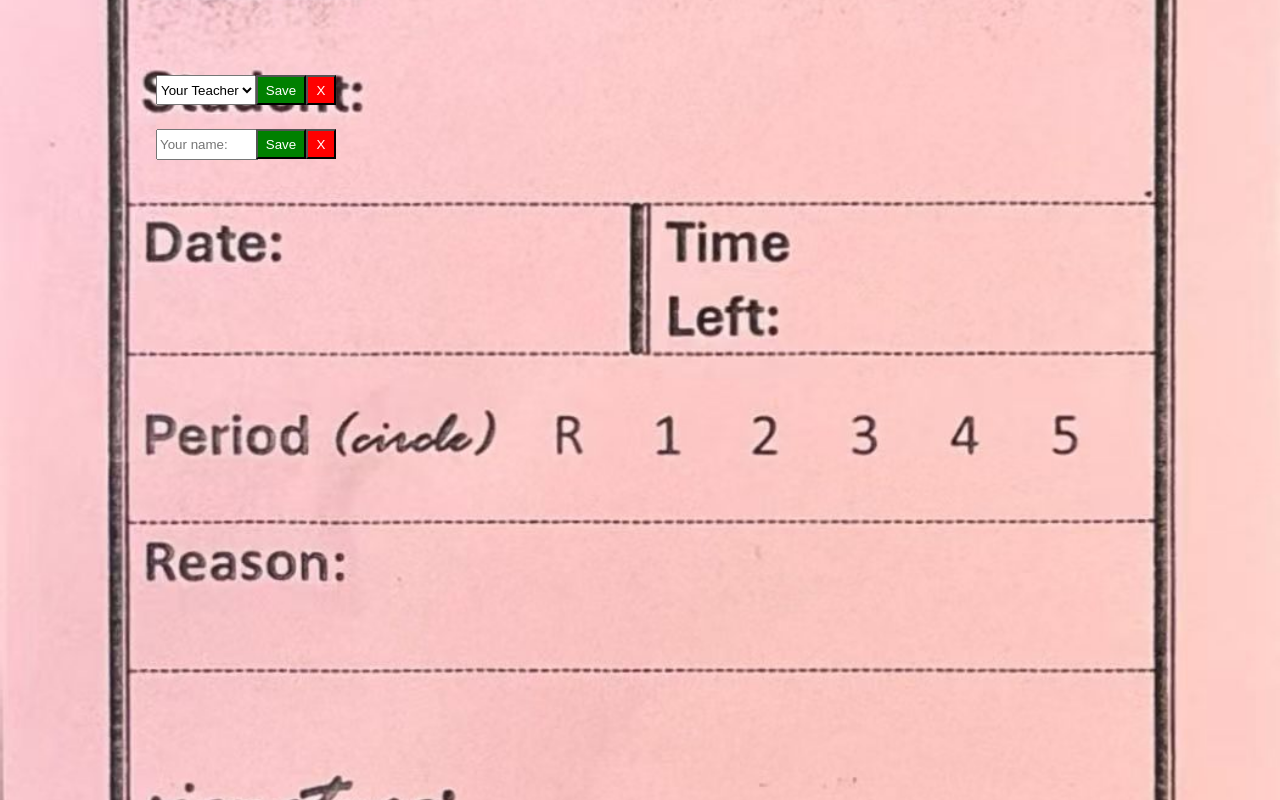
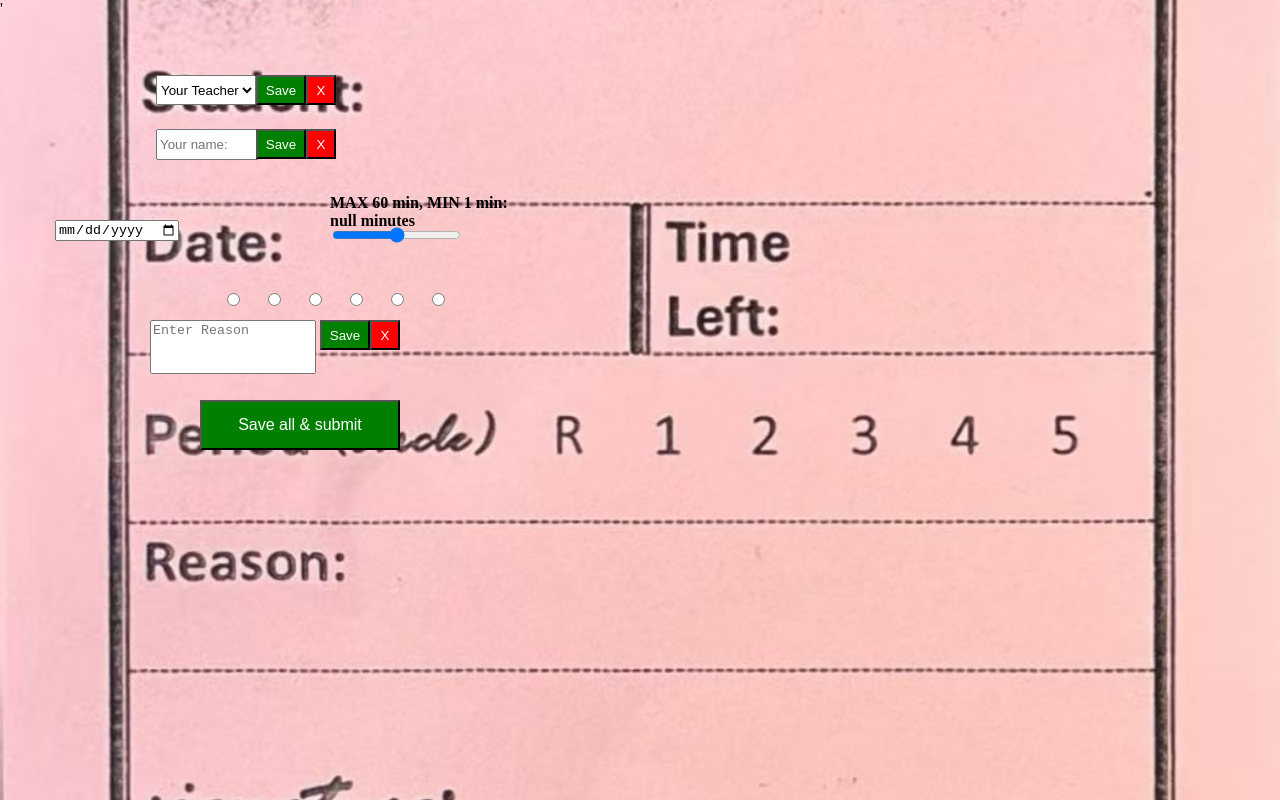
Before and after one commit to 22050-bit/3DTPMajorProject2026-studentEnd-Extension, a browser extension: page newHome.html in a window 1280 px wide. Drawn offline with Linux system fonts and the light colour scheme; no server answers.

Commit message:
pink slip student / application home page is basically done, all buttons and stuff

```diff
--- a/newHome.html
+++ b/newHome.html
@@ -6,7 +6,6 @@
     <!--line 1:teacher-->
     <select id="enterTeacher" class = "enterTeacher line1">
         <option value="" selected hidden>Your Teacher:</option>
-        <option value="">Placeholder</option>
     </select>
 
     <button id="saveTeacher" class = "saveTeacher yesBox line1">Save</button>
@@ -17,6 +16,28 @@
     <button id="saveStudent" class = "saveStudent yesBox line2">Save</button>
     <button id="cancelStudent" class = "cancelStudent noBox line2">X</button>
 
+    <!--line 3: date and time left-->'
+    <input type="date" id="enterDate" class="enterDate">
+    <p id="enterTimeValue"class="line3 enterTimeValue">MAX 60 min, MIN 1 min:<br>null minutes</p>
+    <input type="range" id="enterTime" max="60" min="1" class="line3 enterTime">
+
+    <!--line 4: radio options for which period-->
+    <input type="radio" id="RAPID" name="enterPeriod" value="RAPID" class="line4 RAPID">
+    <input type="radio" id="1" name="enterPeriod" value="1" class="line4 period1">
+    <input type="radio" id="2" name="enterPeriod" value="2" class="line4 period2">
+    <input type="radio" id="3" name="enterPeriod" value="3" class="line4 period3">
+    <input type="radio" id="4" name="enterPeriod" value="4" class="line4 period4">
+    <input type="radio" id="5" name="enterPeriod" value="5" class="line4 period5">
+
+    <!--line 5: reason-->
+    <textarea id="enterReason" class="enterReason line5" placeholder="Enter Reason"></textarea>
+    <button id="saveReason" class = "saveReason yesBox line5">Save</button>
+    <button id="cancelReason" class = "cancelReason noBox line5">X</button>
+
+    <!--line 6: submission-->
+    <button id="submission" class="yesBox line6 submit">Save all & submit</button>
+
+
 </body>
 <link rel="stylesheet" href="popup.css">
 <script src="popup.js" defer></script>
--- a/popup.css
+++ b/popup.css
@@ -37,7 +37,18 @@ body{
 .line2{
     top: 129px;
 }
-
+.line3{
+    top:170px;
+}
+.line4{
+    top:290px;
+}
+.line5{
+    top:320px;
+}
+.line6{
+    top: 400px;
+}
 
 /*Line 1: teacher*/
 .enterTeacher {
@@ -69,6 +80,84 @@ body{
     left: 306px;
 }
 
+/*Line 3: date and time left*/
+.enterDate{
+    position: absolute;
+    left: 55px;
+    top: 220px;
+}
+
+.enterTime{
+    position: absolute;
+    left: 330px;
+    top: 225px;
+}
+
+.enterTimeValue{
+    position: absolute;
+    left: 330px;
+    top:178px;
+
+    font-weight: bold;
+    color: black;
+}
+
+/*line 4: radio period*/
+
+.RAPID{
+    position: absolute;
+    left:222px;
+}
+.period1{
+    position: absolute;
+    left: 263px;
+
+}
+.period2{
+    position: absolute;
+    left: 304px;;
+}
+.period3{
+    position: absolute;
+    left: 345px;
+}
+.period4{
+    position: absolute;
+    left:386px;
+}
+.period5{
+    position: absolute;
+    left: 427px;
+}
+
+/*Line 5: enter reason*/
+.enterReason{
+    position: absolute;
+    left:150px;
+    width:160px;
+    height:48px;
+    resize: none;
+}
+.saveReason{
+    position: absolute;
+    left:320px;
+}
+.cancelReason{
+    position: absolute;
+    left: 370px;
+}
+
+
+/*Line 5: final submission button*/
+.submit{
+    position: absolute;
+    left: 200px;
+    width:200px;
+    height: 50px;
+    font-size: 16px;
+}
+
+
 /*
 {
     position: absolute;
--- a/popup.js
+++ b/popup.js
@@ -1,12 +1,48 @@
-//model code from the first page to reuse in the future
-fetch("https://script.google.com/macros/s/AKfycbxwPo-LNfj3aHkThOpFzQS7pRq_y9H69Ucp-1Chn553sGaybghbViVgkuCMrwmxYJb_qQ/exec")
-    .then(gettingResponse);
-let theResponse = "";
+
 const sheetInput = document.getElementById("testingInput");
 const sheetData = document.getElementById ("testingButton");
 const sheetSend = document.getElementById("testingOutput");
 const symptoms= document.getElementById("wahhh");
 const openOther= document.getElementById("openTheOther");
+
+//code for misc styling of home application page starts here
+
+//reads the teachers there are and files them into the options of the dropdown box
+fetch("teacherNames.json")
+    .then(teacherInfo => teacherInfo.json())
+        .then(teachers => {
+
+            const dropdownBox = document.getElementById("enterTeacher");
+
+            teachers.forEach(teacher=> {
+                const option = document.createElement("option");
+                option.value = teacher[1];
+                option.textContent = teacher[0];
+                dropdownBox.appendChild(option);
+            }
+
+            );
+ });
+
+//line3
+const enterTimeValue = document.getElementById("enterTimeValue");
+const enterTime = document.getElementById("enterTime");
+
+function enterTimeChange() {
+    var time=enterTime.value;
+    enterTimeValue.innerHTML = `MAX 60 min, MIN 1 min:<br> ${time} minutes`;
+}
+
+enterTime.addEventListener("input", enterTimeChange);
+
+
+
+//ends here
+
+//model code from the first page to reuse in the future
+fetch("https://script.google.com/macros/s/AKfycbxwPo-LNfj3aHkThOpFzQS7pRq_y9H69Ucp-1Chn553sGaybghbViVgkuCMrwmxYJb_qQ/exec")
+    .then(gettingResponse);
+let theResponse = "";
 
 function Open(){
     window.location.href = "newHome.html";
@@ -55,24 +91,3 @@ function gettingResponse(response) {
 sheetData.onclick = test;
 //ends here
 //model code reusable ends here
-
-//code for misc styling of home application page starts here
-
-//reads the teachers there are and files them into the options of the dropdown box
-fetch("teacherNames.json")
-    .then(teacherInfo => teacherInfo.json())
-        .then(teachers => {
-            console.log (teachers);
-            const dropdownBox = document.getElementById("enterTeacher");
-
-            teachers.foreach(teacher=> {
-                const option = document.createElement("option");
-                option.value = "testing";
-                option.textContent = "testing";
-                dropdownBox.appendChild(option);
-            }
-
-            );
-        });
-
-//code for misc styling of home application page starts here
```
